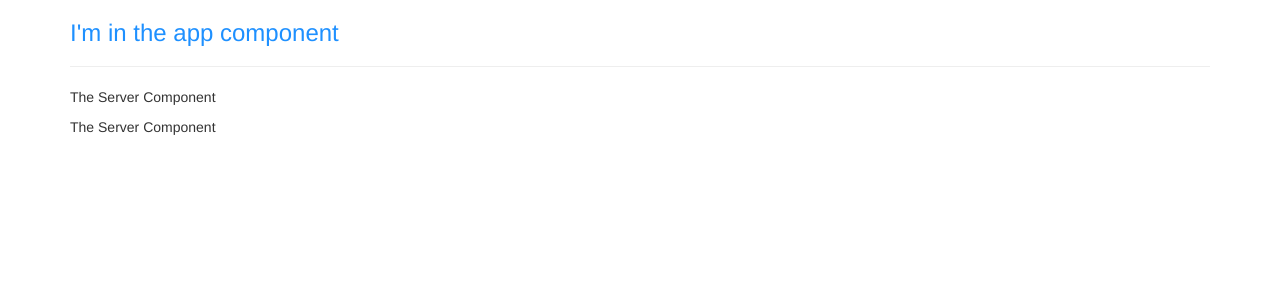
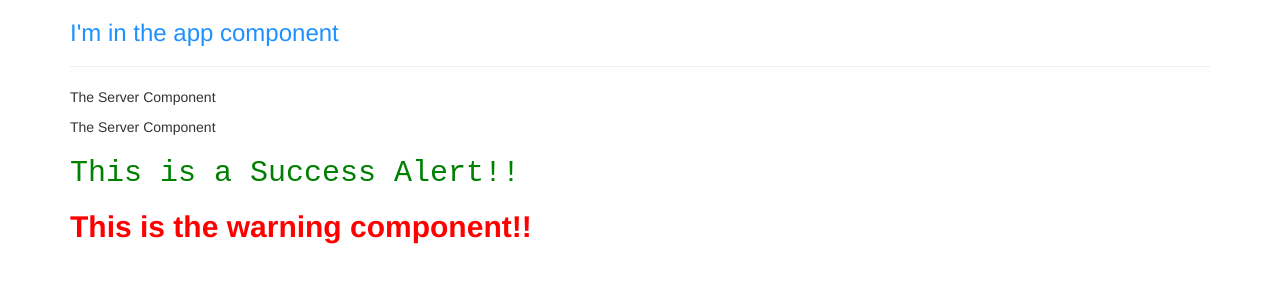
Before and after one commit to johndexteriv/firstAngularApp, an Angular app in the folder my-first-app/: page / in a window 1280 px wide. Shown: the top 300 px of the page. Built offline with nearby package versions, Linux system fonts and the light colour scheme.

Commit message:
created success and warning alert components from scratch. Imported into app module and rendered in appcomponent.html

```diff
--- a/my-first-app/src/app/app.component.html
+++ b/my-first-app/src/app/app.component.html
@@ -4,8 +4,8 @@
             <h3>I'm in the app component</h3>
             <hr>
             <app-servers></app-servers>
-             <!-- <div app-server></div> -->
-             <!-- <div class="app-servers"></div> -->
+            <app-successalert></app-successalert>
+            <app-warningalert></app-warningalert>
         </div>
     </div>
 </div>
--- a/my-first-app/src/app/app.module.ts
+++ b/my-first-app/src/app/app.module.ts
@@ -4,12 +4,16 @@
 import { AppComponent } from './app.component';
 import { ServerComponent } from './server/server.component';
 import { ServersComponent } from './servers/servers.component';
+import { SuccessAlertComponent } from './successalert/successalert.component';
+import { WarningAlertComponent } from './warningalert/warningalert.component';
 
 @NgModule({
   declarations: [
     AppComponent,
     ServerComponent,
-    ServersComponent
+    ServersComponent,
+    SuccessAlertComponent,
+    WarningAlertComponent
   ],
   imports: [
     BrowserModule
--- /dev/null
+++ b/my-first-app/src/app/successalert/successalert.component.css
@@ -0,0 +1,4 @@
+h2 {
+  color: green;
+  font-family: monospace;
+}
--- /dev/null
+++ b/my-first-app/src/app/successalert/successalert.component.html
@@ -0,0 +1 @@
+<h2>This is a Success Alert!!</h2>
--- /dev/null
+++ b/my-first-app/src/app/warningalert/warningalert.component.css
@@ -0,0 +1,4 @@
+h2 {
+  color: red;
+  font-weight: bold;
+}
--- /dev/null
+++ b/my-first-app/src/app/warningalert/warningalert.component.html
@@ -0,0 +1 @@
+<h2>This is the warning component!!</h2>
```
Also changed, not shown: my-first-app/src/app/successalert/successalert.component.ts (added, +10 -0 lines), my-first-app/src/app/warningalert/warningalert.component.ts (added, +10 -0 lines).
